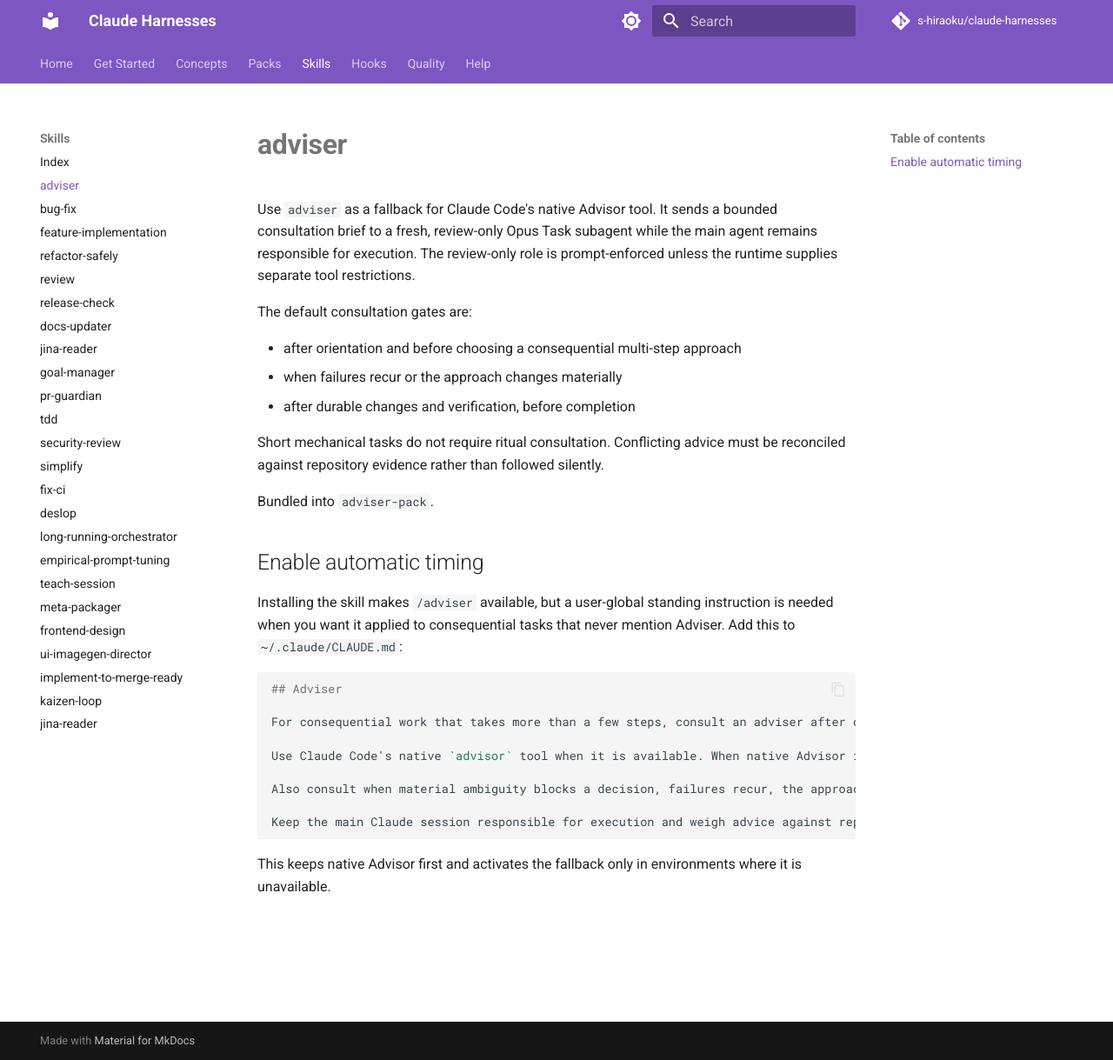
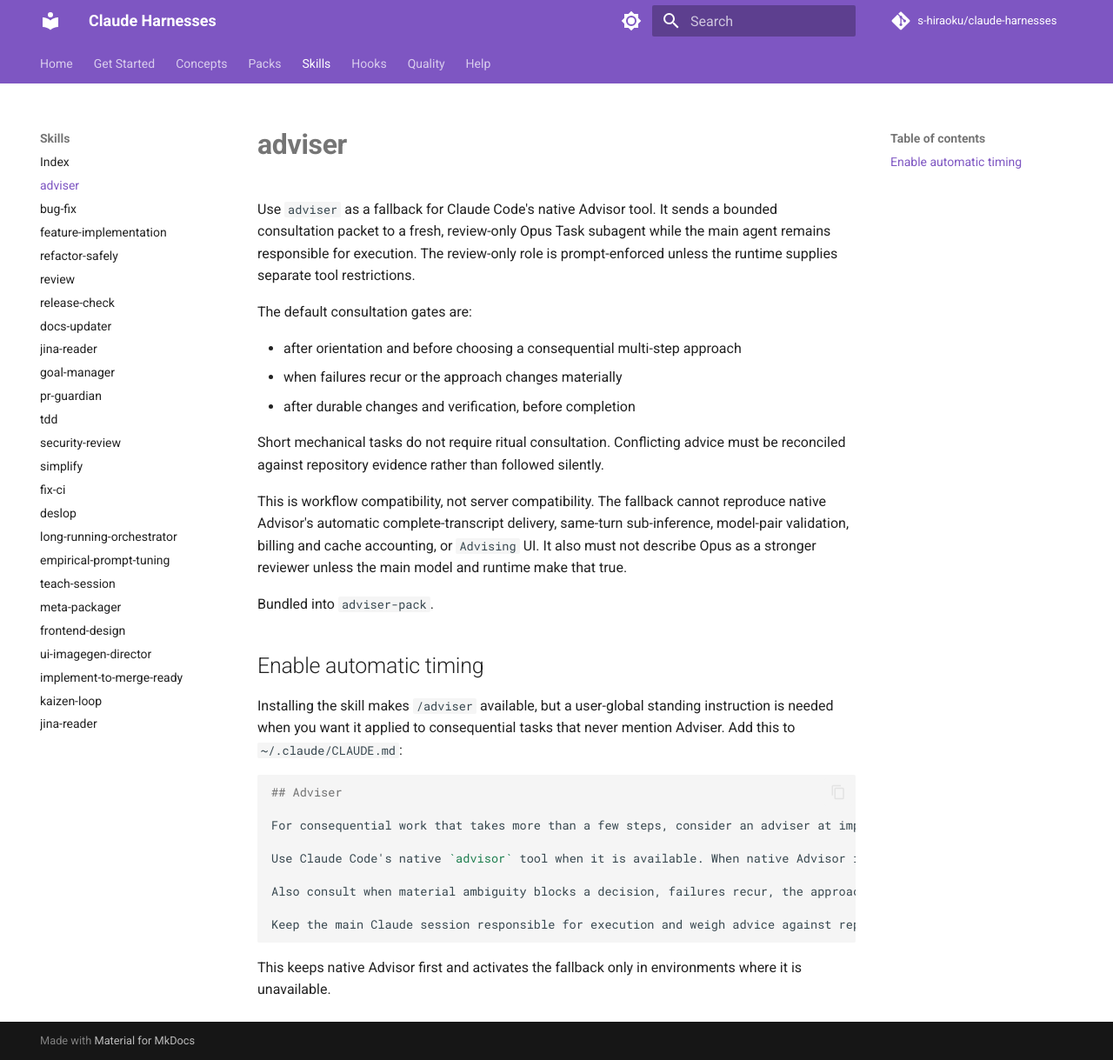
Before and after one commit to s-hiraoku/claude-harnesses, an MkDocs documentation site: the page built from docs/skills/adviser.md, in a window 1280 px wide and 1219 px high. Shown: the whole window at 87% size. Built offline with MkDocs 1.6.1 and Material for MkDocs 9.7.7, drawn with Linux system fonts in a browser that asks for light colours; comment, search, counter and statistics services are not loaded.

Commit message:
feat: align fallback Adviser with native semantics

````diff
--- a/docs/skills/adviser.md
+++ b/docs/skills/adviser.md
@@ -1,6 +1,6 @@
 # adviser
 
-Use `adviser` as a fallback for Claude Code's native Advisor tool. It sends a bounded consultation brief to a fresh, review-only Opus Task subagent while the main agent remains responsible for execution. The review-only role is prompt-enforced unless the runtime supplies separate tool restrictions.
+Use `adviser` as a fallback for Claude Code's native Advisor tool. It sends a bounded consultation packet to a fresh, review-only Opus Task subagent while the main agent remains responsible for execution. The review-only role is prompt-enforced unless the runtime supplies separate tool restrictions.
 
 The default consultation gates are:
 
@@ -9,6 +9,8 @@
 - after durable changes and verification, before completion
 
 Short mechanical tasks do not require ritual consultation. Conflicting advice must be reconciled against repository evidence rather than followed silently.
+
+This is workflow compatibility, not server compatibility. The fallback cannot reproduce native Advisor's automatic complete-transcript delivery, same-turn sub-inference, model-pair validation, billing and cache accounting, or `Advising` UI. It also must not describe Opus as a stronger reviewer unless the main model and runtime make that true.
 
 Bundled into `adviser-pack`.
 
@@ -19,13 +21,13 @@
 ```md
 ## Adviser
 
-For consequential work that takes more than a few steps, consult an adviser after orientation and before committing to an approach, then consult again after the deliverable is durable and verified but before declaring completion.
+For consequential work that takes more than a few steps, consider an adviser at important decision points. Typical high-value checkpoints are after orientation but before committing to an approach, and after the deliverable is durable and verified but before declaring completion. These are defaults, not a fixed call quota.
 
 Use Claude Code's native `advisor` tool when it is available. When native Advisor is unavailable, run the globally installed `adviser` skill as the fallback, preferring an Opus Task reviewer. Do not run both for ceremony.
 
 Also consult when material ambiguity blocks a decision, failures recur, the approach stops converging, or a materially different direction is under consideration. Skip ritual consultations for short reactive work whose next action is already dictated by fresh tool output.
 
-Keep the main Claude session responsible for execution and weigh advice against repository evidence, primary sources, and empirical verification.
+Keep the main Claude session responsible for execution and weigh advice against repository evidence, primary sources, and empirical verification. Do not assume the fallback received a complete transcript or uses a stronger model; report those capabilities only when verified.
 ```
 
 This keeps native Advisor first and activates the fallback only in environments where it is unavailable.
````
Also changed, not shown: evals/adviser/ledger.md (+2 -0 lines), evals/adviser/runs/20260712T082234Z.md (added, +35 -0 lines), skills/adviser/SKILL.md (+13 -10 lines), 1 other file.
